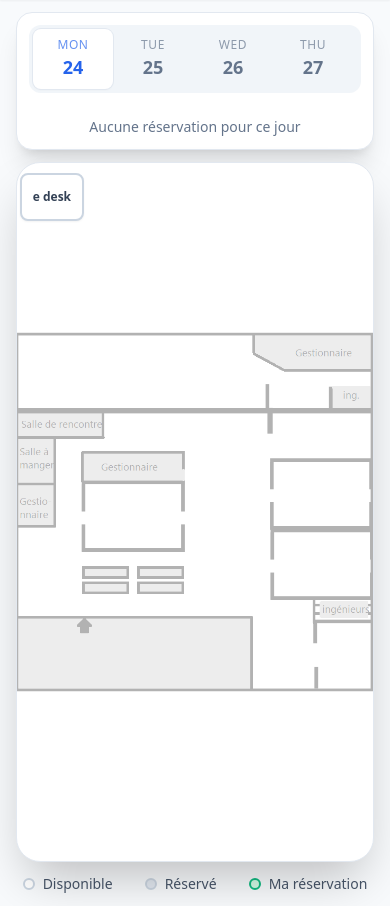
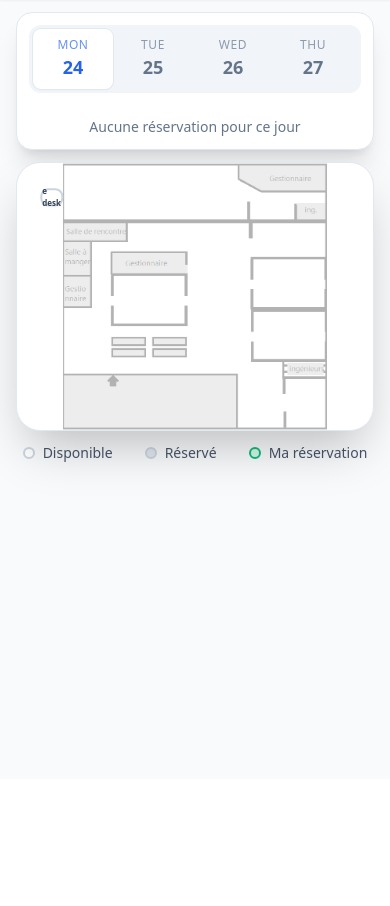
Before and after one commit to felixcaronpare/desk-booking-app, a Django app: page /floor_plan/ in a window 390 px wide; the page is wider, and only the part inside the window is pictured. Shown: the part 65-971 px from the top of that part. After the commit the page ends 541 px from the top of that part, so only its background shows below. Run offline with Django 5.2, Linux system fonts and the light colour scheme; a user stored in the database is signed in; tables that the repository leaves empty hold one stand-in row (values such as "Sample post"); some libraries are stand-ins or nearby versions.

Commit message:
attempt to implement responsiveness mvp

```diff
--- a/core/templates/core/floor_plan.html
+++ b/core/templates/core/floor_plan.html
@@ -53,7 +53,7 @@
     </div>
 
     <!-- Floor Plan Container -->
-    <div class="bg-white rounded-3xl shadow-2xl border border-slate-200 p-8 mb-3 relative overflow-hidden" style="min-height: 700px;">
+    <div class="bg-white rounded-3xl shadow-2xl border border-slate-200 p-8 mb-3 relative overflow-hidden w-full" style="aspect-ratio: 4/3;">
         <!-- Background Image -->
         <div class="absolute inset-0 w-full h-full opacity-30 pointer-events-none">
             {% load static %}
@@ -64,10 +64,10 @@
         <div class="relative w-full h-full" style="aspect-ratio: 4/3;">
             {% for item in desk_data %}
             <div class="absolute group"
-                style="left: {{ item.desk.x }}%; top: {{ item.desk.y }}%; transform: translate(-50%, -50%);">
+                style="left: {{ item.desk.x }}%; top: {{ item.desk.y }}%; transform: translate(-50%, -50%); width: 8%; aspect-ratio: 4/3;">
 
                 <!-- Desk Card -->
-                <div class="w-16 h-12 md:w-20 md:h-14 rounded-lg flex flex-col items-center justify-center transition-all duration-300 border-2 shadow-sm
+                <div class="w-full h-full rounded-lg flex flex-col items-center justify-center transition-all duration-300 border-2 shadow-sm
                         {% if item.status == 'available' %}
                             bg-white border-slate-300 hover:border-blue-500 hover:shadow-lg hover:-translate-y-1 cursor-pointer group-hover:ring-2 group-hover:ring-blue-200
                         {% elif item.status == 'my_booking' %}
@@ -78,10 +78,10 @@
 
                     onclick="document.getElementById('book-form-{{ item.desk.id }}').submit();" {% endif %}>
 
-                    <span class="text-xs font-bold
+                    <span class="font-bold
                             {% if item.status == 'my_booking' %} text-emerald-800
                             {% elif item.status == 'booked' %} text-slate-400
-                            {% else %} text-slate-700 group-hover:text-blue-600 {% endif %}">
+                            {% else %} text-slate-700 group-hover:text-blue-600 {% endif %}" style="font-size: clamp(0.5rem, 1.5vw, 0.875rem);">
                         {{ item.desk.name|slice:"5:" }}
                     </span>
 
```
